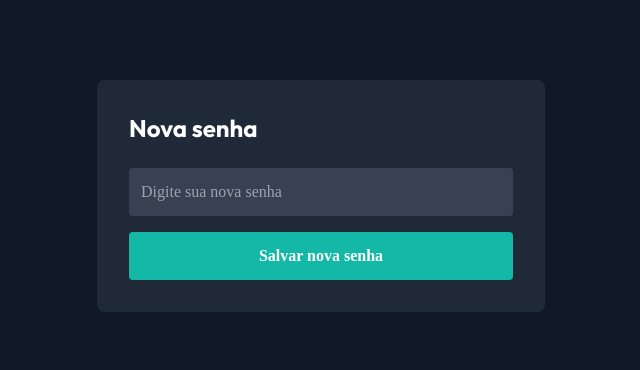
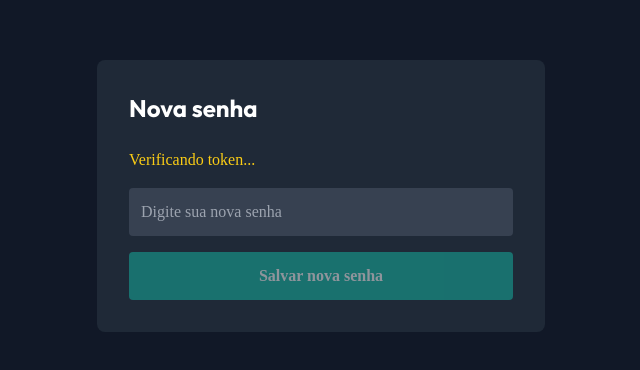
Before and after one commit to trafegoeliasleao-hub/fluxo-gestao, a Next.js app: page /auth/reset-password in a window 1280 px wide. Shown: the part 204-574 px from the top of the page, without its empty margins (319-959 px from the left). Built offline with nearby package versions, Linux system fonts and the light colour scheme; no server answers.

Commit message:
fix: capturar token de reset via onAuthStateChange

```diff
--- a/app/auth/reset-password/page.tsx
+++ b/app/auth/reset-password/page.tsx
@@ -7,8 +7,17 @@ import { useRouter } from 'next/navigation'
 export default function ResetPasswordPage() {
   const [password, setPassword] = useState('')
   const [message, setMessage] = useState('')
+  const [ready, setReady] = useState(false)
   const router = useRouter()
   const supabase = createClient()
+
+  useEffect(() => {
+    supabase.auth.onAuthStateChange((event, session) => {
+      if (event === 'PASSWORD_RECOVERY') {
+        setReady(true)
+      }
+    })
+  }, [])
 
   const handleReset = async () => {
     const { error } = await supabase.auth.updateUser({ password })
@@ -24,6 +33,7 @@ export default function ResetPasswordPage() {
     <div className="min-h-screen flex items-center justify-center bg-gray-900">
       <div className="bg-gray-800 p-8 rounded-lg w-full max-w-md">
         <h1 className="text-white text-2xl font-bold mb-6">Nova senha</h1>
+        {!ready && <p className="text-yellow-400 mb-4">Verificando token...</p>}
         <input
           type="password"
           placeholder="Digite sua nova senha"
@@ -33,7 +43,8 @@ export default function ResetPasswordPage() {
         />
         <button
           onClick={handleReset}
-          className="w-full p-3 bg-teal-500 text-white rounded font-bold"
+          disabled={!ready}
+          className="w-full p-3 bg-teal-500 text-white rounded font-bold disabled:opacity-50"
         >
           Salvar nova senha
         </button>
```
